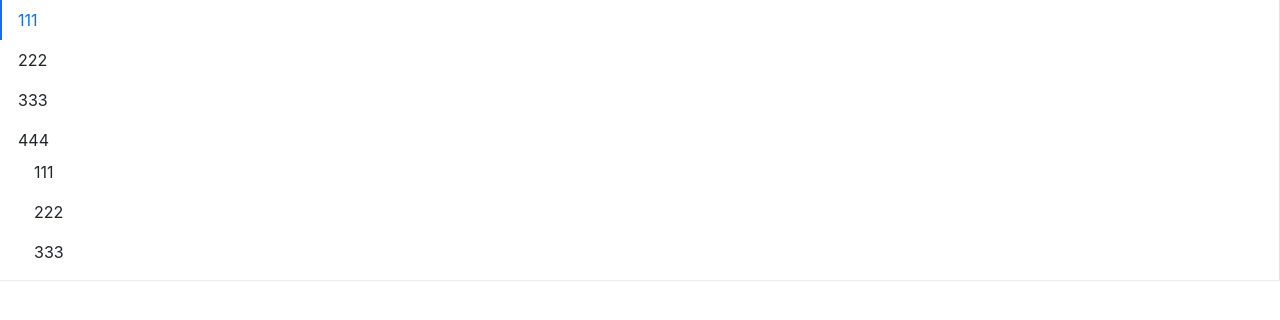
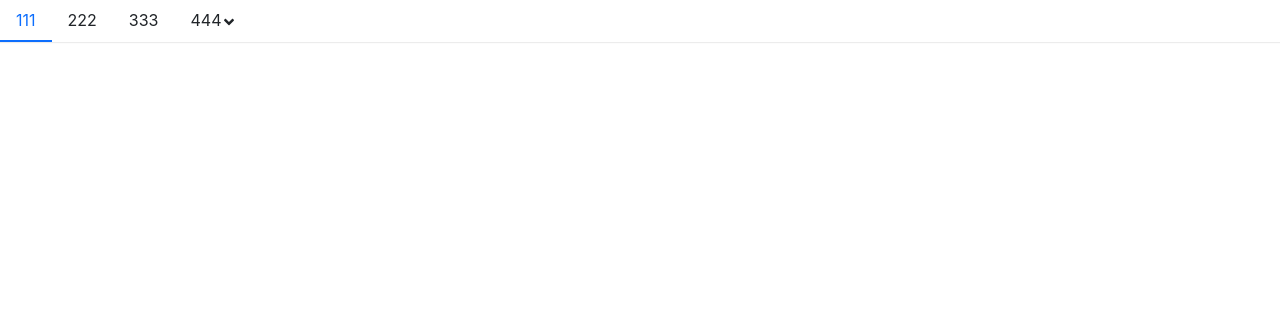
Before and after one commit to FacesPass/charge-ui, a React (Create React App) app: page / in a window 1280 px wide. Shown: the top 320 px of the page. Built offline with nearby package versions, Linux system fonts and the light colour scheme.

Commit message:
feat: 添加Menu组件下拉箭头和动画

```diff
--- a/package.json
+++ b/package.json
@@ -3,6 +3,9 @@
   "version": "0.1.0",
   "private": true,
   "dependencies": {
+    "@fortawesome/fontawesome-svg-core": "^1.2.35",
+    "@fortawesome/free-solid-svg-icons": "^5.15.3",
+    "@fortawesome/react-fontawesome": "^0.1.14",
     "@testing-library/jest-dom": "^5.11.4",
     "@testing-library/react": "^11.1.0",
     "@testing-library/user-event": "^12.1.10",
--- a/src/App.tsx
+++ b/src/App.tsx
@@ -3,11 +3,20 @@ import React from 'react';
 import Menu from './components/Menu/menu'
 import MenuItem from './components/Menu/menuItem'
 import SubMenu from './components/Menu/subMenu';
+import { library } from '@fortawesome/fontawesome-svg-core'
+import { FontAwesomeIcon } from '@fortawesome/react-fontawesome'
+import { faAddressBook, fas } from '@fortawesome/free-solid-svg-icons'
+import Icon from './components/Icon/icon'
 
+library.add(fas)
 function App() {
   return (
     <>
-      <Menu onSelect={(index) => console.log(index)} defaultOpenSubMenus={['3']} mode="vertical">
+
+
+      {/* <Icon icon="arrow-alt-circle-left" ></Icon> */}
+
+      <Menu onSelect={(index) => console.log(index)} defaultOpenSubMenus={['3']}>
         <MenuItem disabled>111</MenuItem>
         <MenuItem>222</MenuItem>
         <MenuItem>333</MenuItem>
@@ -17,6 +26,7 @@ function App() {
           <MenuItem>333</MenuItem>
         </SubMenu>
       </Menu>
+
       {/* <Button btnType='default'>默认</Button>
       <Button btnType='primary'>主要</Button>
       <Button btnType='danger'>危险</Button>
--- /dev/null
+++ b/src/components/Icon/_style.scss
@@ -0,0 +1,23 @@
+.icon-danger {
+  color: $danger;
+}
+
+.icon-success {
+  color: $success;
+}
+
+.icon-primary {
+  color: $primary;
+}
+
+.icon-info {
+  color: $info;
+}
+
+.icon-secondary {
+  color: $secondary;
+}
+
+.icon-warning {
+  color: $warning
+}
--- /dev/null
+++ b/src/components/Icon/icon.tsx
@@ -0,0 +1,26 @@
+import React from 'react'
+import classNames from 'classnames'
+import { FontAwesomeIcon, FontAwesomeIconProps } from '@fortawesome/react-fontawesome'
+
+export type ThemeProps = 'primary' | 'secondary' | 'success' | 'info' | 'warning' | 'danger'
+export interface IconProps extends FontAwesomeIconProps {
+  theme?: ThemeProps
+  className?: string
+  style?: React.CSSProperties
+}
+
+const Icon: React.FC<IconProps> = (props) => {
+  const { className, style, theme, ...others } = props
+
+  //icon-primary
+  const classes = classNames('charge-icon', className, {
+    [`icon-${theme}`]: theme
+  })
+
+  return (
+    <FontAwesomeIcon className={classes} style={style} {...others} />
+  )
+}
+
+
+export default Icon
--- a/src/components/Menu/_style.scss
+++ b/src/components/Menu/_style.scss
@@ -56,6 +56,18 @@
     align-items: center;
   }
 
+  .arrow-icon {
+    margin-top: 3px;
+    margin-left: 3px;
+    transition: all 0.3s ease-in-out;
+  }
+
+  &:hover {
+    .arrow-icon {
+      transform: rotate(180deg);
+    }
+  }
+
 
   .submenu {
     display: none;
@@ -89,3 +101,15 @@
     display: block;
   }
 }
+
+.is-vertical {
+  .arrow-icon {
+    transform: rotate(0) !important;
+  }
+}
+
+.is-vertical.is-opened {
+  .arrow-icon {
+    transform: rotate(180deg) !important;
+  }
+}
--- a/src/components/Menu/menu.tsx
+++ b/src/components/Menu/menu.tsx
@@ -6,7 +6,7 @@ type MenuMode = 'horizontal' | 'vertical'
 type onSelect = (selectIndex: string) => void
 
 export interface IMenuProps {
-  defaultIndex?: string
+  defaultIndex?: string  //默认的下标 0
   className?: string
   mode?: MenuMode
   style?: React.CSSProperties
@@ -18,7 +18,7 @@ export interface IMenuContext {
   index?: string,
   onSelect?: onSelect,
   mode?: MenuMode,
-  defaultOpenSubMenus?: string[]
+  defaultOpenSubMenus?: string[]  //默认展开的subMenu的下标
 }
 
 export const MenuContext = createContext<IMenuContext>({ index: '0' })
--- a/src/components/Menu/subMenu.tsx
+++ b/src/components/Menu/subMenu.tsx
@@ -2,6 +2,7 @@ import React, { useContext, useState, FunctionComponentElement } from 'react'
 import classNames from 'classnames'
 import { MenuContext } from './menu'
 import { IMenuItemProps } from './menuItem'
+import Icon from '../Icon/icon'
 
 export interface SubMenuProps {
   index?: string
@@ -21,7 +22,9 @@ const SubMenu: React.FC<SubMenuProps> = (props) => {
   const [menuOpen, setMenuOpen] = useState(isOpend)
 
   const classes = classNames('menu-item submenu-item', className, {
-    'is-active': context.index === index
+    'is-active': context.index === index,
+    'is-opened': menuOpen,
+    'is-vertical': context.mode === 'vertical'
   })
 
   //点击打开SubMenu
@@ -52,7 +55,7 @@ const SubMenu: React.FC<SubMenuProps> = (props) => {
   const renderChildren = () => {
     const subMenuClasses = classNames('submenu', {
       'submenu-horizontal': context.mode === 'horizontal',
-      'open-submenu': menuOpen
+      'open-submenu': menuOpen,
     })
 
     const childrenComponent = React.Children.map(children, (child, i) => {
@@ -77,6 +80,7 @@ const SubMenu: React.FC<SubMenuProps> = (props) => {
     <li key={index} className={classes} style={style} {...hoverEvents}>
       <div className="submenu-title" {...clickEvents}>
         {title}
+        <Icon icon="angle-down" className="arrow-icon" />
       </div>
       {renderChildren()}
     </li>
--- a/src/styles/index.scss
+++ b/src/styles/index.scss
@@ -11,4 +11,7 @@
  @import '../components/Button/style';
 
  //menu的样式
- @import '../components//Menu/style'
+ @import '../components/Menu/style';
+
+ //icon样式
+ @import '../components/Icon/style';
```
Also changed, not shown: 2 other files (tests, documents, lock files or other folders).
